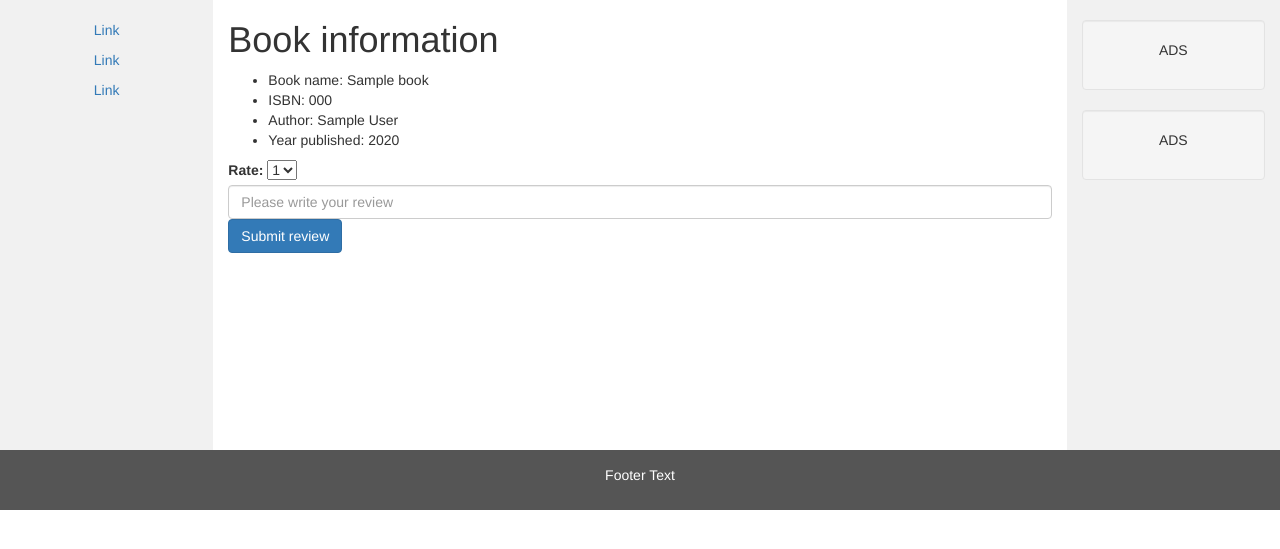
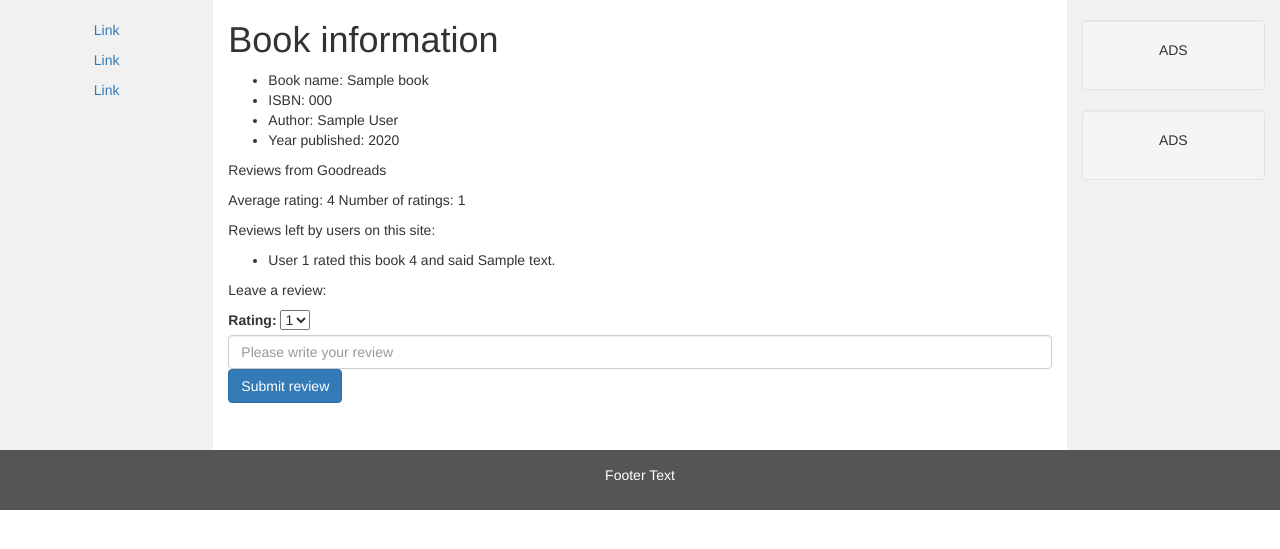
Before and after one commit to keybao0863/bookreview, a Flask app: template templates/book.html in a window 1280 px wide. Shown: the part 52-601 px from the top of the page. Run offline with Flask 2, Linux system fonts and the light colour scheme; the template is opened without the code that fills it: most values are stand-ins (such as "Sample title", 1, 10 or a date in 2020); some libraries are stand-ins or nearby versions.

Commit message:
goodread api access

```diff
--- a/application.py
+++ b/application.py
@@ -1,5 +1,5 @@
 import os
-
+import requests
 from flask import Flask, session, render_template, request, flash
 from flask_session import Session
 from sqlalchemy import create_engine
@@ -113,9 +113,18 @@ def book(book_id):
         return render_template("error.html", message = "Book does not exist")
 
     #If book exists, serve book info and reviews
+    reviews = db.execute("SELECT * FROM reviews WHERE book_id=:i",
+    {'i':book_id}).fetchall()
 
-    # TODO: get reviews
-    return render_template("book.html", book=book)
+    #Fetch Goodread info on this book.
+    res = requests.get("https://www.goodreads.com/book/review_counts.json",
+    params={"key": "gy3IEXVW525F7FkXHjmXg", "isbns": book.isbn})
+    print(res.json())
+    avg_rating = res.json()["books"][0]["average_rating"]
+    rating_number = res.json()["books"][0]["work_ratings_count"]
+
+    return render_template("book.html", book=book, reviews= reviews, avg_rating=avg_rating,
+                            rating_number=rating_number)
 
 @app.route("/review/<int:book_id>", methods=['POST'])
 def review(book_id):
@@ -123,8 +132,17 @@ def review(book_id):
     if('user_id' not in session):
         return render_template("error.html", message= "You need to log in first.")
 
+    #Make sure user has not reviewed this book
+    user_id = session['user_id']
+    user_reviewed = db.execute("SELECT user_id FROM reviews WHERE book_id = :book_id AND \
+    user_id = :user_id",
+    {'book_id':book_id, 'user_id':user_id}).fetchone();
+
+    if(user_reviewed is not None):
+        return render_template("error.html", message= "You have already reviewed this book.")
+
     #Deposit review in databse
-    user_id = session['user_id']
+
     rating = request.form['rating']
     review = request.form['review']
 
--- a/templates/book.html
+++ b/templates/book.html
@@ -12,8 +12,21 @@
     <li>Year published: {{book.year}}</li>
   </ul>
 
+  <div class="reviews">
+    <p>Reviews from Goodreads</p>
+    <p>Average rating: {{avg_rating}}  Number of ratings: {{rating_number}}</p>
+    <p>Reviews left by users on this site:</p>
+    <ul>
+    {% for review in reviews %}
+      <li>User {{review.user_id}} rated this book {{review.rating}} and said {{review.review}}</li>
+    {% endfor %}
+    </ul>
+  </div>
+
+  <div id="review_box">
+    <p>Leave a review:</p>
     <form action="{{url_for('review',book_id=book.id)}}" method="post">
-    <label for="rating">Rate: </label>
+      <label for="rating">Rating: </label>
       <select name="rating" id="rating">
         <option value=1>1</option>
         <option value=2>2</option>
@@ -26,4 +39,6 @@
       placeholder="Please write your review" autocomplete="off">
       <button type="submit" class="btn btn-primary">Submit review</button>
     </form>
+  </div>
+
 {% endblock %}
```
Also changed, not shown: 1 other file. Lines whose indentation alone changed are shown as unchanged.
